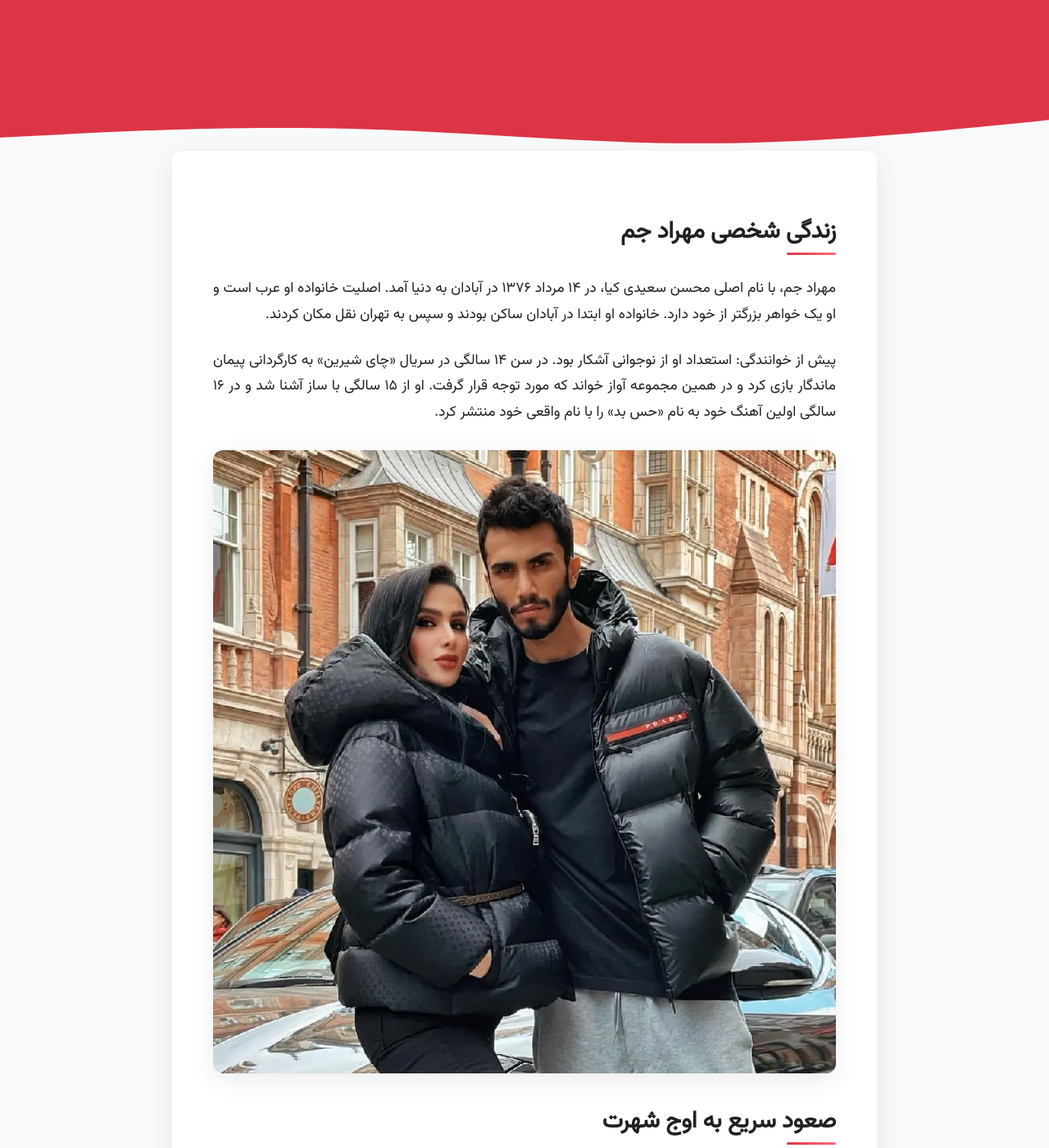
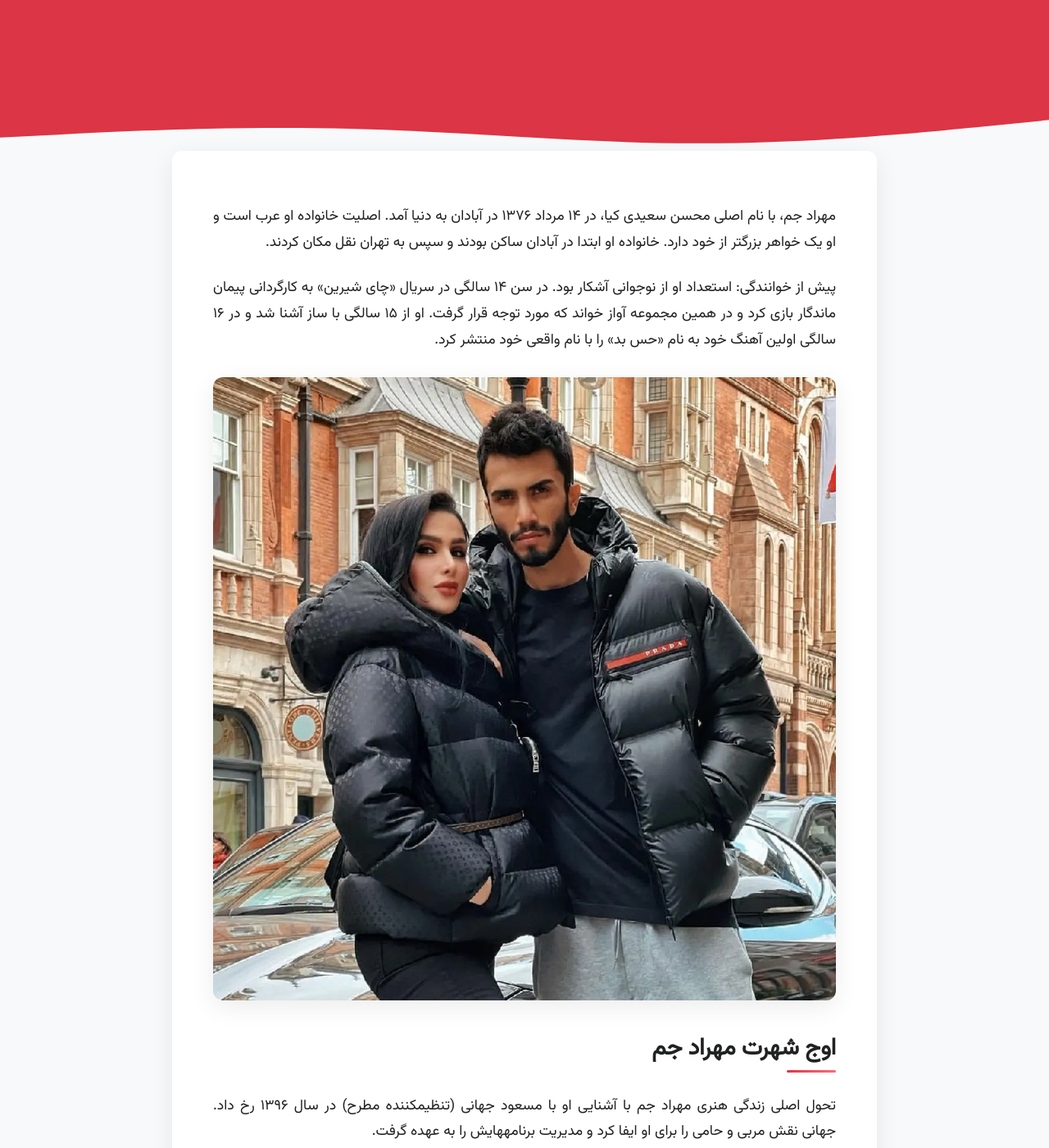
Before and after one commit to darkblog/darkblog.github.io, a Jekyll site: the page built from _posts/2025-9-9-mehrad-jam.md, in a window 1280 px wide and 1400 px high, scrolled down 246 px. Shown: the whole window at 82% size. Built offline with Jekyll 4.4.1, drawn with Linux system fonts in a browser that asks for light colours.

Commit message:
Update 2025-9-9-mehrad-jam.md

```diff
--- a/_posts/2025-9-9-mehrad-jam.md
+++ b/_posts/2025-9-9-mehrad-jam.md
@@ -3,8 +3,6 @@ layout: post
 permalink: /biography/mehrad-jam
 title: زندگینامه مهراد جم - از آبادان تا لندن
 ---
-
-## زندگی شخصی مهراد جم
 
 مهراد جم، با نام اصلی محسن سعیدی کیا، در ۱۴ مرداد ۱۳۷۶ در آبادان به دنیا آمد. اصلیت خانواده او عرب است و او یک خواهر بزرگتر از خود دارد. خانواده او ابتدا در آبادان ساکن بودند و سپس به تهران نقل مکان کردند.
 
@@ -12,7 +10,7 @@ title: زندگینامه مهراد جم - از آبادان تا لندن
 
 <img src="/biography/mehrad-jam.webp" alt="مهراد جم" loading="lazy">
 
-## صعود سریع به اوج شهرت
+## اوج شهرت مهراد جم
 
 تحول اصلی زندگی هنری مهراد جم با آشنایی او با مسعود جهانی (تنظیمکننده مطرح) در سال ۱۳۹۶ رخ داد. جهانی نقش مربی و حامی را برای او ایفا کرد و مدیریت برنامههایش را به عهده گرفت.
 
```
